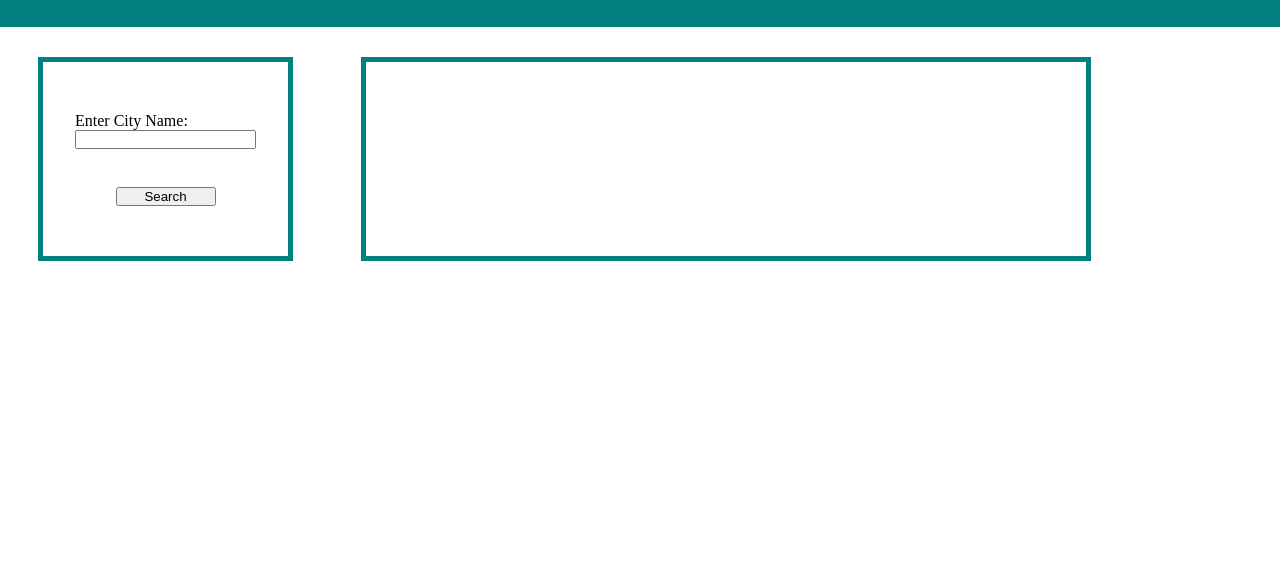
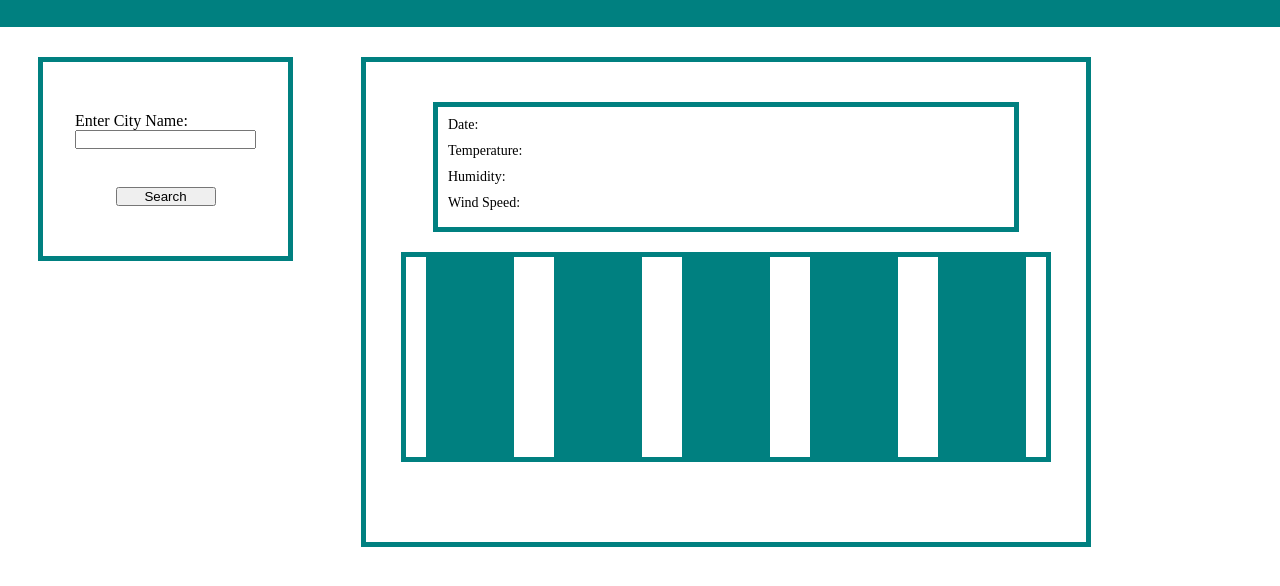
Before and after one commit to AdamJohnson92/Weather-App, a plain HTML site: page index.html in a window 1280 px wide. Shown: the part 70-656 px from the top of the page. Drawn offline with Linux system fonts and the light colour scheme.

Commit message:
Added divs and IDs for forecasted weather.

```diff
--- a/assets/style.css
+++ b/assets/style.css
@@ -36,20 +36,53 @@ label{
     padding: 10px 0 10px 0;
 }
 
+button{
+    width: 100px;
+    margin: 10px;
+}
+
 #results{
     display: flex;
     flex-direction: column;
+    align-items: center;
     border: 5px solid teal;
     padding: 40px;
     margin: 30px;
     width: 50%;
+    height: 400px;
 }
 
 h2{
     width: 50%;
 }
 
-button{
-    width: 100px;
+#nowWeather{
+    border: 5px solid teal;
+    width: 90%;
+    height: 30%;
+}
+
+p{
     margin: 10px;
+    font-size: 14px;
 }
+
+#forecast{
+    border: 5px solid teal;
+    margin-top: 20px;
+    display: flex;
+    flex-direction: row;
+    align-items: center;
+    justify-content: center;
+    width: 100%;
+    height: 50%;
+}
+
+.forecastItem{
+    width:200px;
+    height:200px;
+    background-color: teal;
+    margin: 20px;
+    justify-content: center;
+    color: white;
+}
--- a/index.html
+++ b/index.html
@@ -24,6 +24,20 @@
         </aside>
     <div id="results">
         <h2 id="searchedCity"></h2>
+        <div id="nowWeather">
+            <p> Date: <span id="currentDate"></p>
+            <p> <span id="currentIcon"></p>
+            <p> Temperature: <span id="currentTemp"></p>
+            <p> Humidity: <span id="currentHumidity"></p>
+            <p> Wind Speed: <span id="currentWindSpeed"></p>
+        </div>
+        <div id="forecast">
+            <div class="forecastItem" id="forecast1"></div>
+            <div class="forecastItem" id="forecast2"></div>
+            <div class="forecastItem" id="forecast3"></div>
+            <div class="forecastItem" id="forecast4"></div>
+            <div class="forecastItem" id="forecast5"></div>
+        </div>
     </div>
 </main>
 <script src="./assets/script.js"></script>
```
